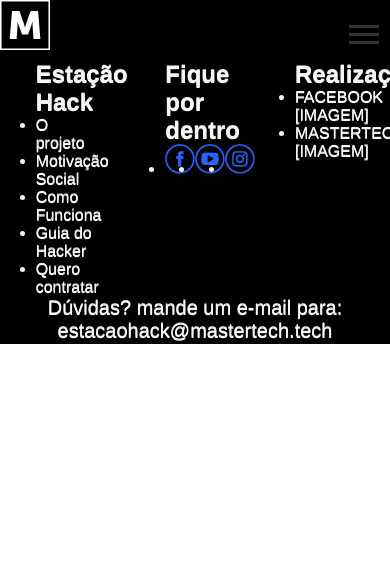
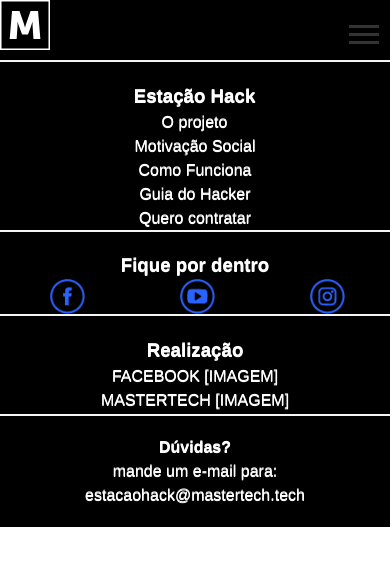
Before and after one commit to OseiasBeu/VirtualLibraryTech, a React app: page /livroHTML in a window 390 px wide. Shown: the top 566 px of the page. Built offline with nearby package versions, Linux system fonts and the light colour scheme.

Commit message:
Footer responsivo 30%

```diff
--- /dev/null
+++ b/src/components/footer/ResponsiveRodape.css
@@ -0,0 +1,64 @@
+/*
+ Pra dispositivos que tem uma largura de até no máximo 480px.
+*/
+@media screen and (max-width: 480px) {
+  footer{
+    padding-bottom: 5%;
+  }
+  .blocos {
+    display: block;
+    text-align: center;
+    border-bottom: 2px solid whitesmoke;
+  }
+  .listas{
+    padding-top: 5%;
+    width: 15%;
+    border-top: 2px solid whitesmoke;
+    width: 100%
+  }
+
+.icones img{
+  width: 35px;
+  height:35px;
+  padding-left: 5px;
+  padding-bottom: 10px;
+
+}
+  footer p{
+    text-align: center;
+    line-height: 1.5;
+}
+footer h4{
+  margin-top: 5%;
+}
+
+
+}
+
+/*
+ Pra dispositivos que tem uma largura de até no máximo 480px.
+*/
+@media screen and (max-width: 767px) {
+
+}
+
+/*
+ Pra dispositivos que tem uma largura mínima de 768 pixels. Tablets, por exemplo.
+*/
+@media screen and (min-width: 768px) {
+
+}
+
+/*
+ Com uma largura mínima de 992 pixels. Monitores por exemplo.
+*/
+@media screen and (min-width: 992px) {
+
+}
+
+/*
+ Dispositivos com largura mínima de 1200 pixels. Por exemplo TVs.
+*/
+@media screen and (min-width: 1200px) {
+
+}
--- a/src/components/footer/Rodape.css
+++ b/src/components/footer/Rodape.css
@@ -1,14 +1,14 @@
 footer{
     background-color: black;
     width: 100%;
-    color:whitesmoke;
+    color:white;
     margin-bottom: 0px;
+    line-height: 1.5;
 }
 
 h1{
     text-transform: uppercase;
     font-size: 20pt;
-    font-weight: bolder;
 }
 
 .blocos{
@@ -16,12 +16,16 @@
 flex-wrap: wrap;
 justify-content: space-around;
 }
+
+.blocos ul li{
+    list-style-type: none;
+}
+
 .listas{
-    /* border:2px solid blue; */
-    width: 15%;
+    padding-top:10px;
 }
+
 .icones{
-    /* border:2px solid white; */
     height: 35px;
     display: flex;
     flex-wrap: nowrap;
@@ -29,8 +33,10 @@
 }
 
 .icones img{
-    width: 30px;
-    height:30px;
+    width: 50px;
+    height:50px;
+    padding-left: 5px;
+
 }
 
 .parceria img{
@@ -42,6 +48,9 @@
 
 
 footer p{
-    font-weight: 50;
     text-align: center;
 }
+
+footer h4{
+    text-align: center;
+}
--- a/src/components/footer/Rodape.js
+++ b/src/components/footer/Rodape.js
@@ -1,5 +1,6 @@
 import React,{Component} from 'react';
 import './Rodape.css';
+import './ResponsiveRodape.css';
 import iconFace from './../img/icon-face.png';
 import iconYou from './../img/icon-youtube.png';
 import iconInsta from './../img/icon-insta.png';
@@ -9,11 +10,12 @@
 class Rodape extends Component{
     render(){
         return(
-            <footer>
+        <footer>
 
-                <section className="blocos">
+            <section className="blocos">
                 <ul className="listas">
-                <h2>Estação Hack</h2>
+                <h3>Estação Hack</h3>
+
                 <li>O projeto</li>
                 <li>Motivação Social</li>
                 <li>Como Funciona</li>
@@ -22,7 +24,7 @@
                 </ul>
 
                 <ul className="listas">
-                <h2>Fique por dentro</h2>
+                <h3>Fique por dentro</h3>
                 <div className=" icones">
                 <li><img src={iconFace}/></li>
                 <li><img src={iconYou}/></li>
@@ -31,16 +33,18 @@
                 </ul>
 
                 <ul className="listas">
-                <h2>Realização</h2>
+                <h3>Realização</h3>
                 <div className="parceria">
                 <li>FACEBOOK  [IMAGEM]</li>
                 <li>MASTERTECH [IMAGEM]</li>
                 </div>
                 </ul>
 
-                </section>
-                <p>Dúvidas? mande um e-mail para: estacaohack@mastertech.tech</p>
-            </footer>
+            </section>
+                <h4>Dúvidas?</h4>
+                <p>mande um e-mail para:</p>
+                <p>estacaohack@mastertech.tech</p>
+         </footer>
 
         );
     }
--- a/src/components/sumario/Sumario.css
+++ b/src/components/sumario/Sumario.css
@@ -2,15 +2,7 @@
     text-align: center;
     margin-top: 10px;
     float: right;
-    /* z-index: -100; */
     height: 80vh;
     width: 200px;
     background-color:#90e5e5;
-    /* position: fixed; */
 }
-
-p{
-    font-size: 20px;
-    font-weight: bolder;
-    border-bottom: 2px solid black;
-}
```
Also changed, not shown: src/components/sumario/sumResponsivo.css (+1 -16 lines).
